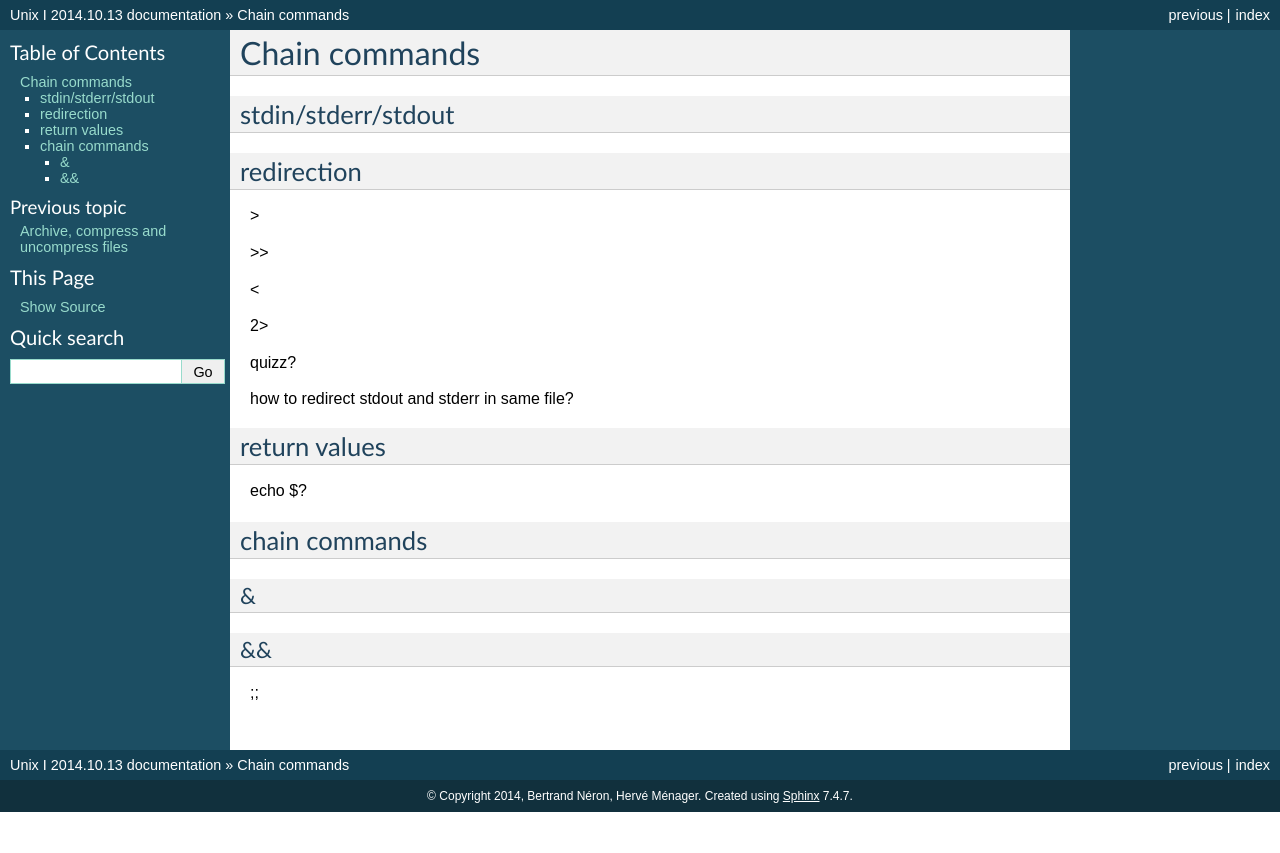
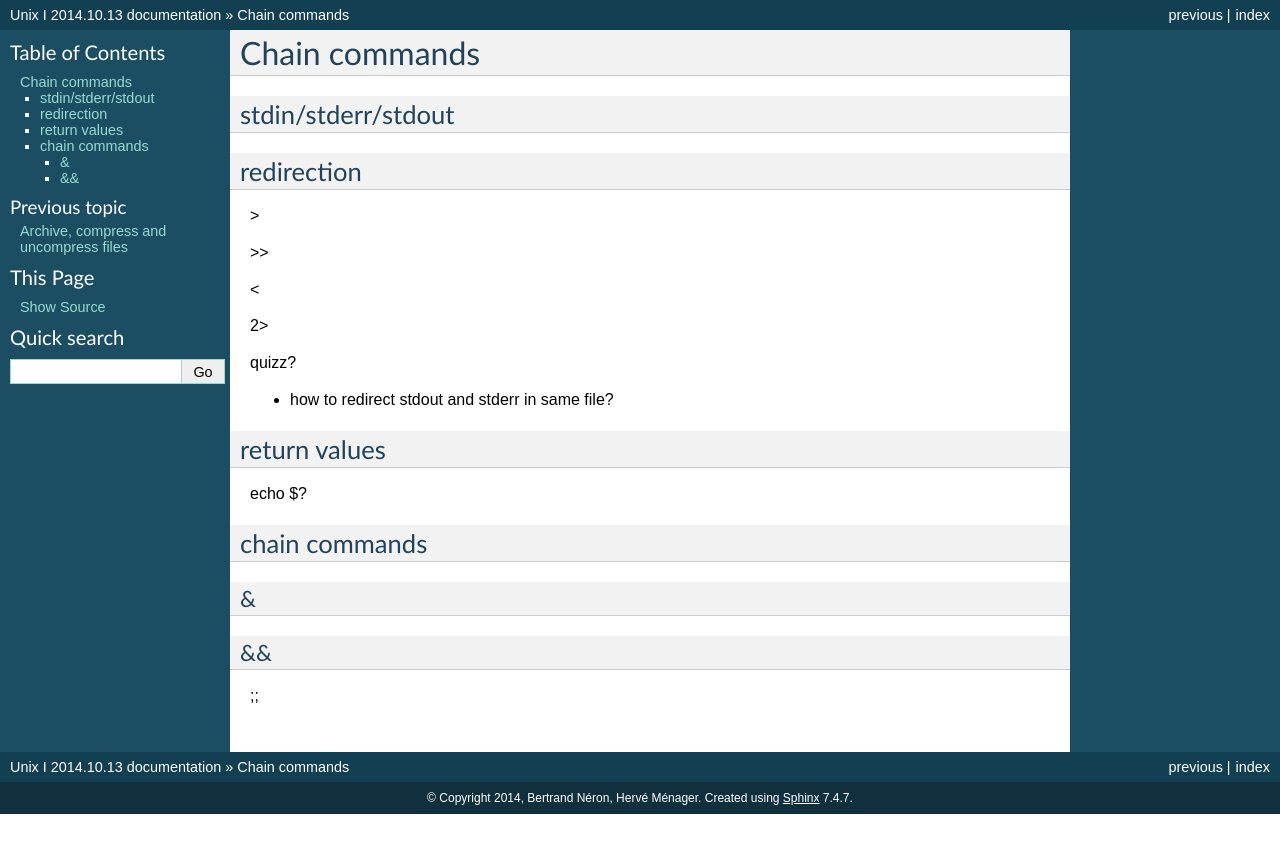
Before and after one commit to C3BI-pasteur-fr/unix-training, a Sphinx documentation site: the page built from unix-I/source/Chain_commands.rst, in a window 1280 px wide. Shown: the top 853 px of the page. Built offline with Sphinx 7.4.7, drawn with Linux system fonts in a browser that asks for light colours; formulas are drawn with MathJax 3.

Commit message:
replace line by list item

```diff
--- a/unix-I/source/Chain_commands.rst
+++ b/unix-I/source/Chain_commands.rst
@@ -21,10 +21,11 @@ redirection
 
 quizz?
 
-| how to redirect stdout and stderr in same file?
+* how to redirect stdout and stderr in same file?
 
 return values
 =============
+
 
 echo $?
 
```
